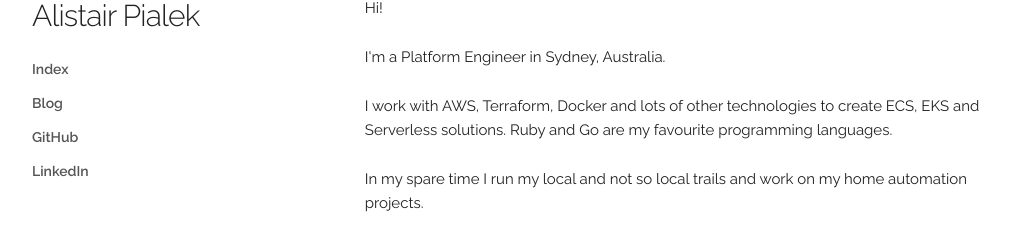
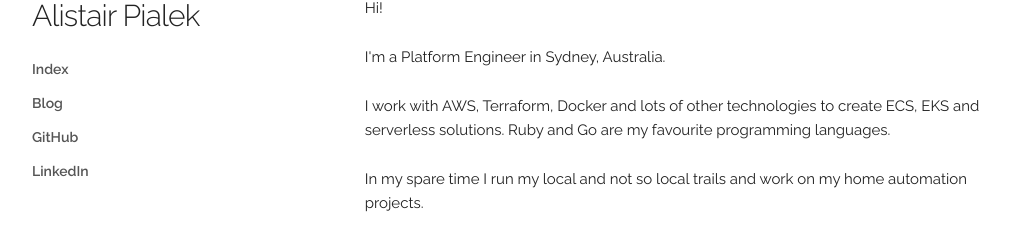
Before and after one commit to alistairpialek/alistairpialek.com, a Jekyll site: the page built from index.md, in a window 1280 px wide. Shown: the part 148-399 px from the top of the page, without its empty margins (128-1138 px from the left). Built offline with Jekyll 4.4.1, drawn with Linux system fonts in a browser that asks for light colours.

Commit message:
fix(spec): lowercase

```diff
--- a/_layouts/home.html
+++ b/_layouts/home.html
@@ -7,7 +7,7 @@ layout: default
 <p>I'm a Platform Engineer in Sydney, Australia.</p>
 
 <p>
-  I work with AWS, Terraform, Docker and lots of other technologies to create ECS, EKS and Serverless solutions.
+  I work with AWS, Terraform, Docker and lots of other technologies to create ECS, EKS and serverless solutions.
   Ruby and Go are my favourite programming languages.
 </p>
 
```
